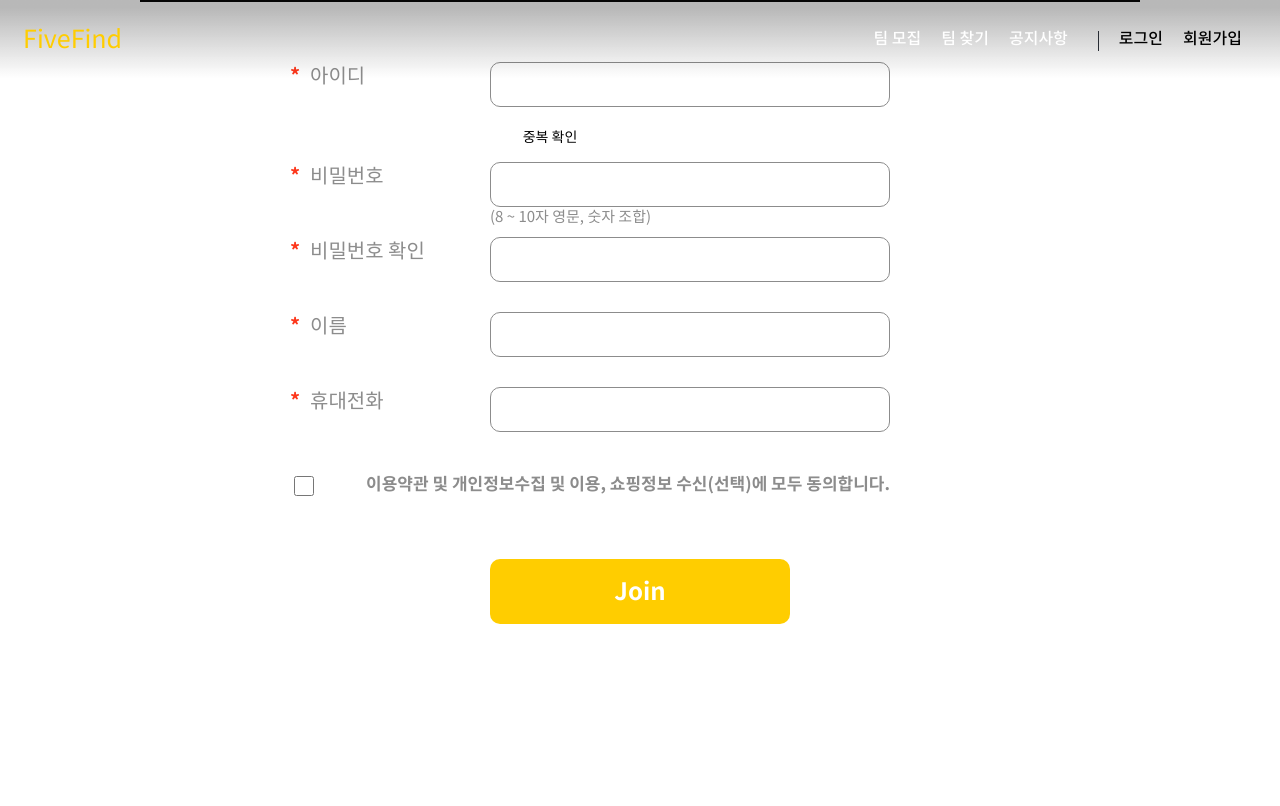
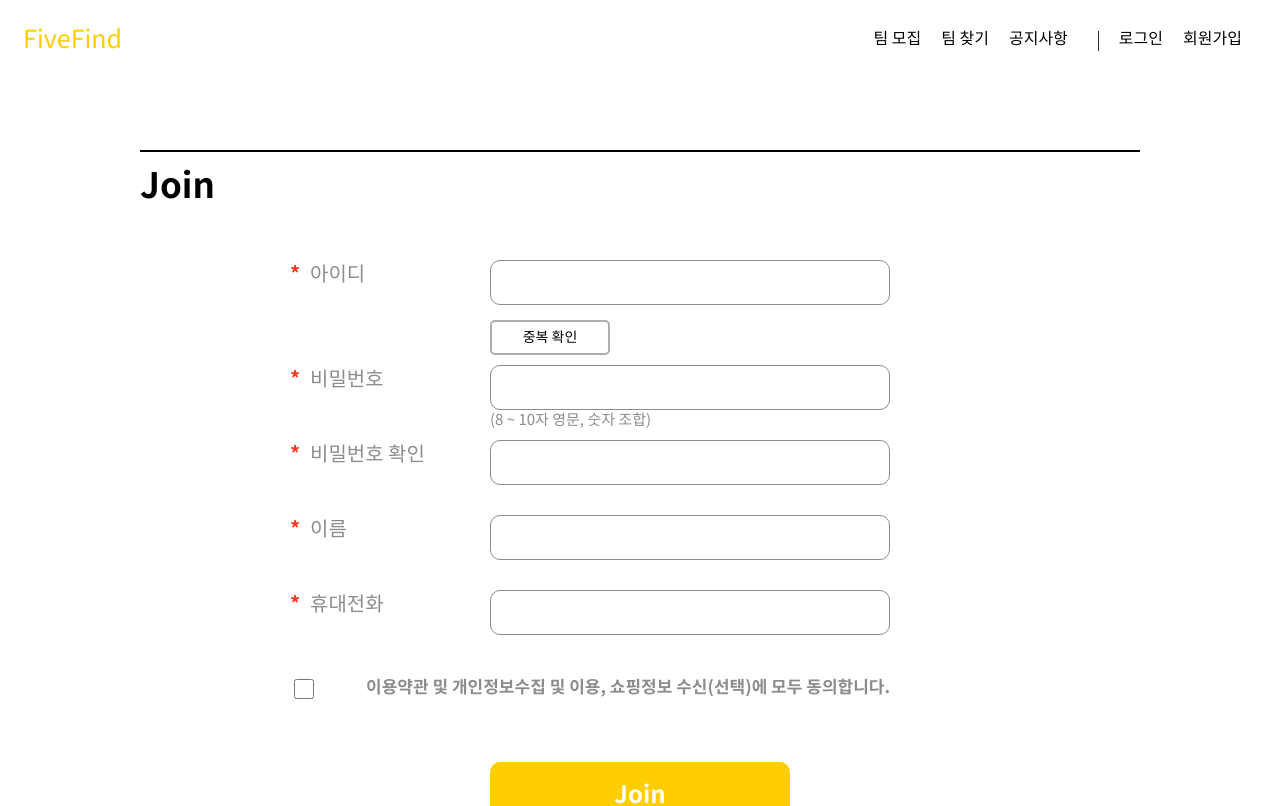
Before and after one commit to kye8524/FiveFind, a React (Create React App) app in the folder FiveFind_front/fivefind/: page /join in a window 1280 px wide. Shown: the top 806 px of the page. Built offline with nearby package versions, Linux system fonts and the light colour scheme.

Commit message:
[feat] join, login 완료

```diff
--- a/FiveFind_front/fivefind/src/components/Header/Header.css
+++ b/FiveFind_front/fivefind/src/components/Header/Header.css
@@ -14,7 +14,8 @@ ul{
     flex-direction: row;
     align-items: center;
     justify-content: space-between;
-    background: linear-gradient(to bottom, rgba(20, 20, 20, 0.3) 10%, transparent);
+    //background: linear-gradient(to bottom, rgba(20, 20, 20, 0.3) 10%, transparent);
+    background-color: white;
     position: fixed;
 }
 .header_title{
--- a/FiveFind_front/fivefind/src/components/Header/Header.jsx
+++ b/FiveFind_front/fivefind/src/components/Header/Header.jsx
@@ -13,15 +13,15 @@ function Header() {
         window.addEventListener('scroll', updateScroll);
     });
     return(
-            <div className={scrollPosition < 300 ? "header" : "nav"}>
+            <div className="header">
                 <Link to={'/'}><div className="header_title">FiveFind</div></Link>
                 <ul className="header_box">
-                    <li className={scrollPosition < 300 ? "header_box_scroll" : "header_box_text"}>팀 모집</li>
-                    <li className={scrollPosition < 300 ? "header_box_scroll" : "header_box_text"}>팀 찾기</li>
-                    <li className={scrollPosition < 300 ? "header_box_scroll" : "header_box_text"}>공지사항</li>
+                    <li className="header_box_text">팀 모집</li>
+                    <li className="header_box_text">팀 찾기</li>
+                    <li className="header_box_text">공지사항</li>
                     <li className="header_box_bar" />
-                    <li className={scrollPosition < 300 ? "header_box_scroll" : "header_box_text"}><Link to='/login'><div>로그인</div></Link></li>
-                    <li className={scrollPosition < 300 ? "header_box_scroll" : "header_box_text"}><Link to='/join'><div>회원가입</div></Link></li>
+                    <li className="header_box_text"><Link to='/login'><div>로그인</div></Link></li>
+                    <li className="header_box_text"><Link to='/join'><div>회원가입</div></Link></li>
                 </ul>
             </div>
         )
--- a/FiveFind_front/fivefind/src/pages/join/JoinPage.jsx
+++ b/FiveFind_front/fivefind/src/pages/join/JoinPage.jsx
@@ -185,7 +185,7 @@ class JoinPage extends Component {
                     <div>
                         <div className="join">
                             <div className="header__bar" />
-                            <div className="join__title"></div>
+                            <div className="join__title">Join</div>
                             <div className="join__box">
                                 <div className="join__form__box">
                                     <div className="input__box">
--- a/FiveFind_front/fivefind/src/pages/join/joinPage.css
+++ b/FiveFind_front/fivefind/src/pages/join/joinPage.css
@@ -9,6 +9,7 @@
     width: 1000px;
     align-items: flex-start;
     height: 900px;
+    margin-top: 150px;
 }
 
 .join__box {
@@ -134,10 +135,11 @@
 .overlap__btn{
     font-size: 14px;
     width: 120px;
-    height: 30px;
+    height: 35px;
     align-items: center;
     border-radius: 5px;
     margin-right: 10px;
+    border: 2px solid rgba(136, 136, 136, 0.68);
 }
 .input__box__email{
     color: #8C8C8C;
--- a/FiveFind_front/fivefind/src/pages/login/LoginPage.jsx
+++ b/FiveFind_front/fivefind/src/pages/login/LoginPage.jsx
@@ -90,7 +90,7 @@ class Login_page extends Component {
                     <Header/>
                         <div className="login">
                             <div className="login-header-bar"/>
-                            <div className='login__title'></div>
+                            <div className='login__title'>Login</div>
                             <div className='login__box'>
                                 <div className='login__form__box'>
                                     <div className='login__form__content'>
--- a/FiveFind_front/fivefind/src/pages/login/loginPage.css
+++ b/FiveFind_front/fivefind/src/pages/login/loginPage.css
@@ -9,6 +9,7 @@
     width: 1000px;
     height: 550px;
     align-items: flex-start;
+    margin-top: 150px;
 }
 
 .login__box {
```
Also changed, not shown: 1 other file (tests, documents, lock files or other folders).
